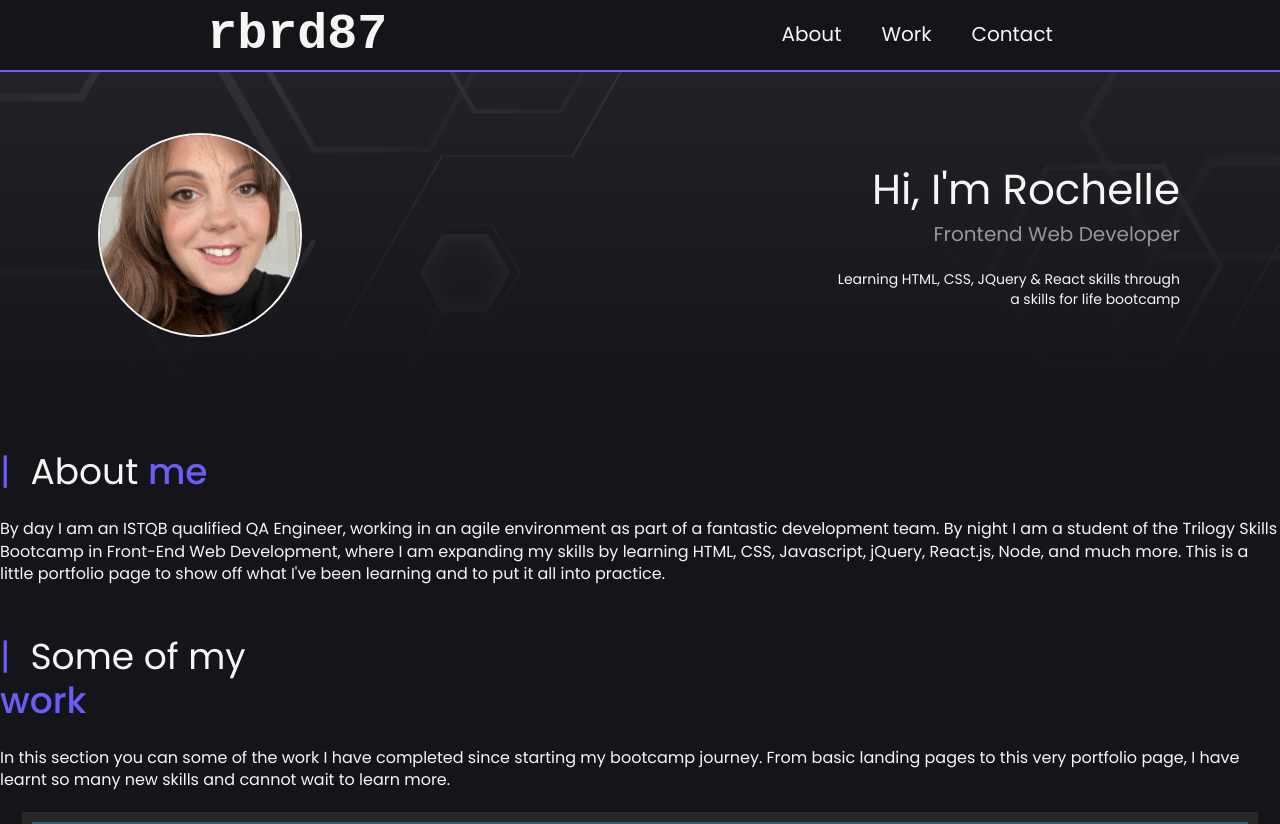
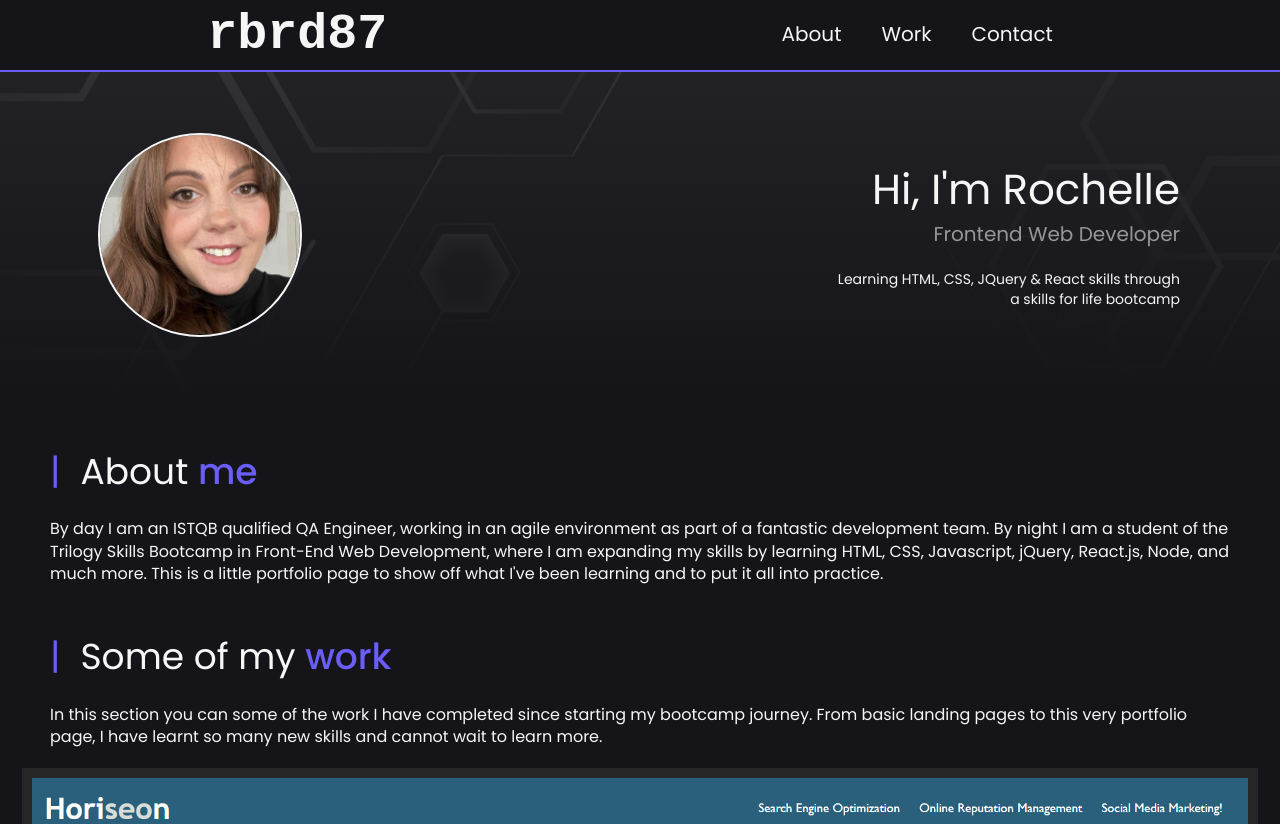
Before and after one commit to rbrd87/my-portfolio, a plain HTML site: page index.html in a window 1280 px wide. Shown: the top 824 px of the page. Drawn offline with Linux system fonts and the light colour scheme; a web font is replaced by a local one.

Commit message:
fixed some wild margin values on the section headers

```diff
--- a/assets/css/style.css
+++ b/assets/css/style.css
@@ -157,10 +157,14 @@ img {
   padding: 5rem 0 0 0;
 }
 
+.page-section p, h4{
+  padding: 0 5rem 0 5rem;
+}
+
 .section-header {
   line-height: 1.2em;
   font-size: 3.6rem;
-  margin: 0 100rem 2.5rem 0;
+  margin: 0 0 2.5rem 0;
 }
 
 .section-header::before {
```
